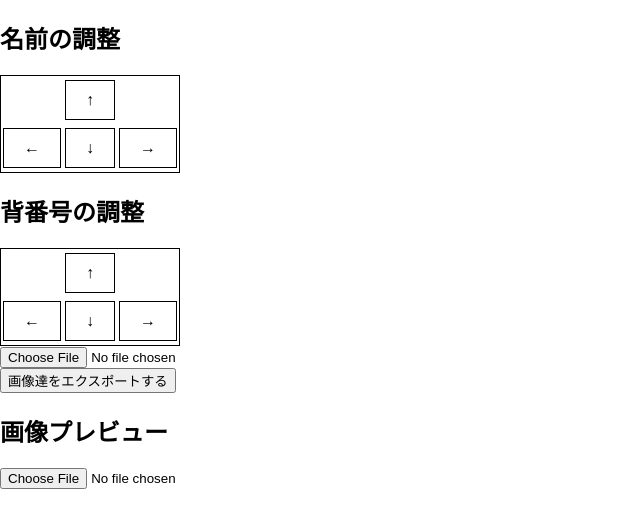
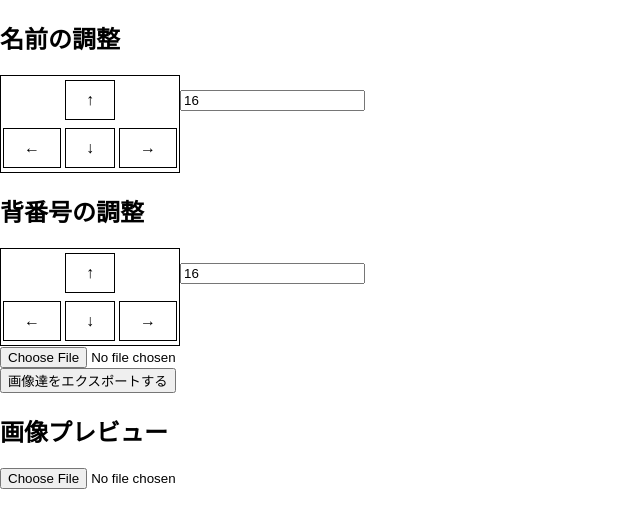
Before and after one commit to K-Sato1995/uniform-generator, a React (Create React App) app: page / in a window 1280 px wide. Shown: the top 528 px of the page, without its empty margins (0-640 px from the left). Built offline with nearby package versions, Linux system fonts and the light colour scheme.

Commit message:
Add font sizes

```diff
--- a/src/App.js
+++ b/src/App.js
@@ -13,13 +13,15 @@ function App () {
   const refs = useRef([])
 
   const [uniformDesign, setUniformDesign] = useState({
-    namePosition: {
+    nameDesign: {
       top: 0,
-      right: 0
+      right: 0,
+      fontSize: 16
     },
-    numberPosition: {
+    numberDesign: {
       top: 0,
-      right: 0
+      right: 0,
+      fontSize: 16
     },
     fontColor: '#000000'
   })
@@ -36,7 +38,7 @@ function App () {
         <div className={styles.btnlist}>
             <button className={styles.keyup} onClick={() => {
               const newState = { ...uniformDesign }
-              newState.namePosition.top -= 10
+              newState.nameDesign.top -= 10
               setUniformDesign(newState)
             }}>
               ↑
@@ -46,14 +48,14 @@ function App () {
                className={styles.keyleft}
                onClick={() => {
                  const newState = { ...uniformDesign }
-                 newState.namePosition.right += 10
+                 newState.nameDesign.right += 10
                  setUniformDesign(newState)
                }}>
               ←
             </button>
             <button className={styles.keydown} onClick={() => {
               const newState = { ...uniformDesign }
-              newState.namePosition.top += 10
+              newState.nameDesign.top += 10
               setUniformDesign(newState)
             }}>
               ↓
@@ -62,19 +64,25 @@ function App () {
             <button className={styles.keyright}
               onClick={() => {
                 const newState = { ...uniformDesign }
-                newState.namePosition.right -= 10
+                newState.nameDesign.right -= 10
                 setUniformDesign(newState)
               }}>
               →
             </button>
           </div>
 
+          <input type='number' value={uniformDesign.nameDesign.fontSize} onChange={(e) => {
+            const newState = { ...uniformDesign }
+            newState.nameDesign.fontSize = e.target.value
+            setUniformDesign(newState)
+          }}/>
+
           <h2>背番号の調整</h2>
 
           <div className={styles.btnlist}>
             <button className={styles.keyup} onClick={() => {
               const newState = { ...uniformDesign }
-              newState.numberPosition.top -= 10
+              newState.numberDesign.top -= 10
               setUniformDesign(newState)
             }}>
               ↑
@@ -84,14 +92,14 @@ function App () {
                className={styles.keyleft}
                onClick={() => {
                  const newState = { ...uniformDesign }
-                 newState.numberPosition.right += 10
+                 newState.numberDesign.right += 10
                  setUniformDesign(newState)
                }}>
               ←
             </button>
             <button className={styles.keydown} onClick={() => {
               const newState = { ...uniformDesign }
-              newState.numberPosition.top += 10
+              newState.numberDesign.top += 10
               setUniformDesign(newState)
             }}>
               ↓
@@ -100,12 +108,17 @@ function App () {
             <button className={styles.keyright}
               onClick={() => {
                 const newState = { ...uniformDesign }
-                newState.numberPosition.right -= 10
+                newState.numberDesign.right -= 10
                 setUniformDesign(newState)
               }}>
               →
             </button>
           </div>
+          <input type='number' value={uniformDesign.numberDesign.fontSize} onChange={(e) => {
+            const newState = { ...uniformDesign }
+            newState.numberDesign.fontSize = e.target.value
+            setUniformDesign(newState)
+          }}/>
 
           <CSVDropzone onDrop={setPlayerDataList} />
 
--- a/src/components/CustomeImage.jsx
+++ b/src/components/CustomeImage.jsx
@@ -7,22 +7,24 @@ const PLAYER_NUMBER_INDEX = 1
 const CustomeImage = React.forwardRef((props, ref) => {
   const { file, playerData, uniformDesign } = props
 
-  const { namePosition, numberPosition, fontColor } = uniformDesign
+  const { nameDesign, numberDesign, fontColor } = uniformDesign
   return (
     <>
 
     <div className={styles.container} ref={ref}>
       <div className={styles.playerName}
         style={{
-          top: namePosition.top,
-          right: namePosition.right,
+          top: nameDesign.top,
+          right: nameDesign.right,
+          fontSize: `${nameDesign.fontSize}px`,
           color: fontColor
         }}
       >{playerData[PLAYER_NAME_INDEX]}</div>
 
       <div className={styles.playerNumber} style={{
-        top: numberPosition.top,
-        right: numberPosition.right,
+        top: numberDesign.top,
+        right: numberDesign.right,
+        fontSize: `${numberDesign.fontSize}px`,
         color: fontColor
       }}>{playerData[PLAYER_NUMBER_INDEX]}</div>
       <img src={file} alt="player" className={styles.playerImage}/>
```
